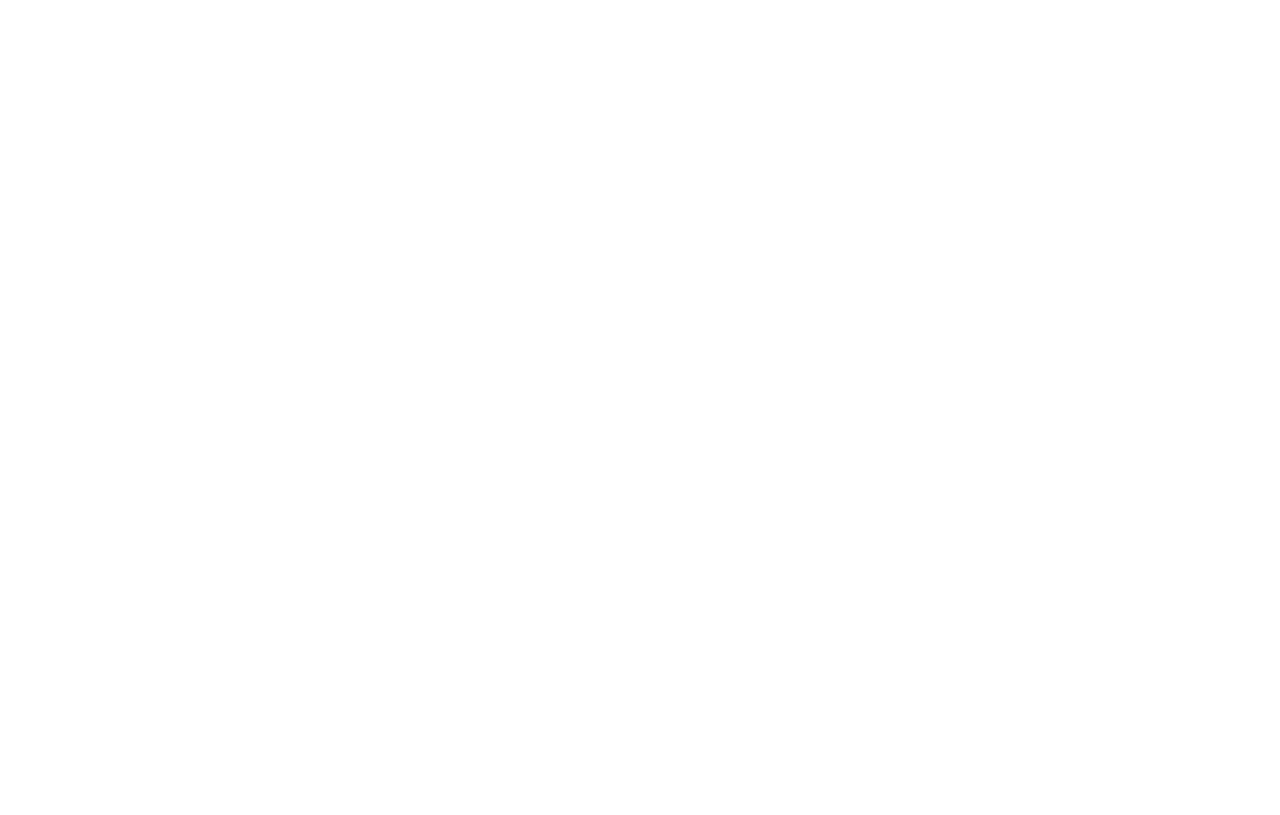
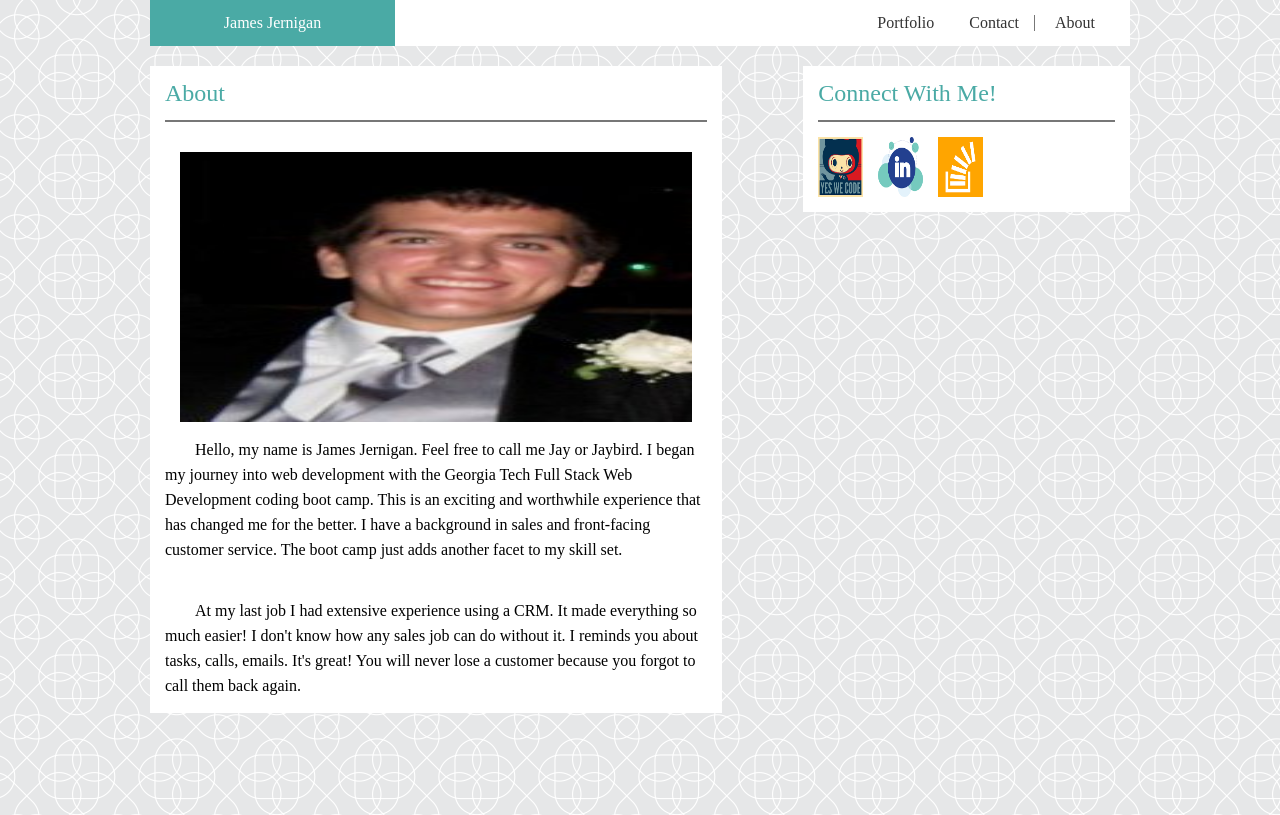
Before and after one commit to Livingnight/Responsive-Portfolio, a plain HTML site: page contact.html in a window 1280 px wide. Shown: the top 815 px of the page. Drawn offline with Linux system fonts and the light colour scheme.

Commit message:
starting on contact and portfolio pages

```diff
--- a/assets/css/style.css
+++ b/assets/css/style.css
@@ -21,6 +21,7 @@ body {
 .header{
     max-width: 980px;
     margin: 0 auto;
+    white-space: nowrap;
 }
 .header div{
     /*max-width: 980;*/
@@ -34,18 +35,23 @@ body {
 .header-links{
     /*float: right;*/
     background: white;
+    text-align: left;
     /*padding-right: 20px;*/
 
 }
 .header-links a {
     display: inline;
-    float: right;
-    text-align: center;
-    /*margin-right: 2.5%;*/
-    /*margin-left: 2.5%;*/
-    padding-right: 100px;
+    /*float: right;*/
+    text-align: right;
+    padding-right: 10%;
+    margin-left: 10%;
     text-decoration: none;
+    border-right: 1px solid #777777;
 
+}
+.header-links a:last-child {
+    border: none;
+    /*padding: 0;*/
 }
 .header-links a:link{
     color: #333333;
@@ -143,6 +149,21 @@ footer {
     .main-container img{
         height:200px;
     }
+    .header-links a {
+        display: inline;
+        float: right;
+        text-align: right;
+        margin: 0 15px 0 auto;
+        border-right: 1px solid #777777;
+        /*margin-left: 2.5%;*/
+        text-decoration: none;
+        padding-right: 15px;
+    }
+    .header-links a:first-child{
+        border:none;
+        padding: 0;
+    }
+
 }
 
 @media only screen and (min-width: 980px) {
@@ -163,4 +184,20 @@ footer {
     .main-content img{
         height: 300px;
     }
+    .header-links a {
+        display: inline-block;
+        float: right;
+        text-align: right;
+        margin: 0 20px 0 auto;
+        border-right: 1px solid #777777;
+        /*margin-left: 2.5%;*/
+        text-decoration: none;
+        /*padding-right: 15px;*/
+    }
+    .header-links a:first-child{
+        /*border:none;*/
+        padding: 0;
+    }
+
+
 }
--- a/contact.html
+++ b/contact.html
@@ -0,0 +1,80 @@
+<!doctype html>
+<html lang="en">
+<head>
+    <meta charset="UTF-8">
+    <meta name="viewport"
+          content="width=device-width, user-scalable=no, initial-scale=1.0, maximum-scale=1.0, minimum-scale=1.0">
+    <meta http-equiv="X-UA-Compatible" content="ie=edge">
+    <link rel="stylesheet" type="text/css" href="assets/css/reset.css">
+    <link rel = "stylesheet" type = "text/css" href = "assets/css/style.css">
+    <title>My Portfolio</title>
+</head>
+<body>
+
+<div class="header">
+
+    <div class ="row">
+
+
+        <header class = "col-3 col-m-3">
+            James Jernigan
+        </header>
+
+        <nav class = "header-links col-9 col-m-9">
+            <a href ="index.html">About</a>
+            <a href = "contact.html">Contact</a>
+            <a href="portfolio.html">Portfolio</a>
+        </nav>
+    </div>
+
+
+</div>
+
+<div class = "content-container">
+    <div class="main-content col-12 col-m-7">
+
+        <header>
+            About
+        </header>
+
+        <img class= "col-6 col-m-12" src = "assets/images/195873_1238575160545_4261590_n.jpg">
+        <p>Hello, my name is James Jernigan. Feel free to call me Jay or Jaybird. I began my journey into web development with the Georgia Tech
+            Full Stack Web Development coding boot camp. This is an exciting and worthwhile experience that has changed me for the better.
+            I have a background in sales and front-facing customer service. The boot camp just adds another facet to my  skill set. </p>
+        <br>
+        <p>At my last job I had extensive experience using a CRM. It made everything so much easier!
+            I don't know how any sales job can do without it. I reminds you about tasks, calls, emails. It's great! You will never
+            lose a customer because you forgot to call them back again.</p>
+
+    </div>
+
+    <div class="col-m-1">
+    </div>
+
+    <div class = "connect-content col-12 col-m-4">
+        <header>
+            Connect With Me!
+        </header>
+        <a href = "https://github.com/Livingnight" target = "_blank">
+            <img src = "assets/images/github.png">
+        </a>
+        <a href="https://www.linkedin.com/in/jay-jernigan-3175a2a1" target = "_blank">
+            <img src = "assets/images/linkedin.png">
+        </a>
+        <a href = "https://stackoverflow.com/users/9140944/livingnight" target = "_blank">
+            <img src = "assets/images/stack-overflow.png">
+        </a>
+    </div>
+</div>
+
+<footer class = "col-m-12">
+    <p>
+        &copy;2018 James Jernigan
+    </p>
+</footer>
+
+
+
+
+</body>
+</html>
```
Also changed, not shown: portfolio.html (+80 -0 lines).
